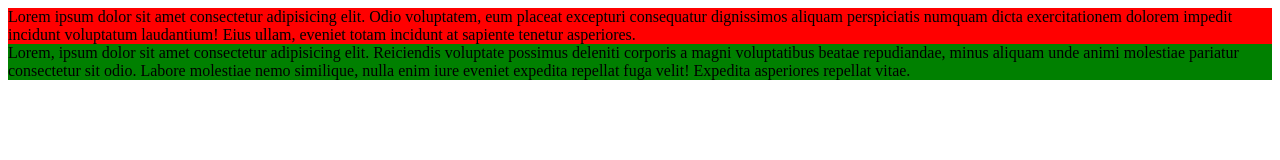
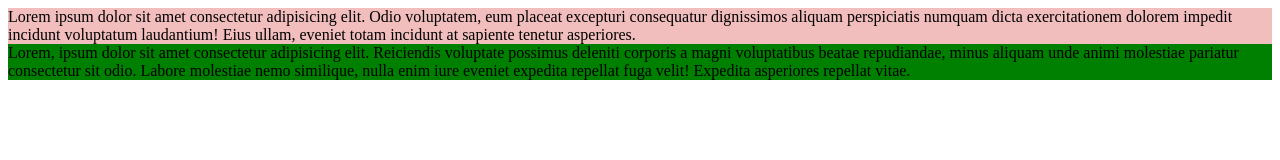
Before and after one commit to anshuman008/Web_Devlopment, a plain HTML site: page CSS_TUT/chapter_2/color.html in a window 1280 px wide. Drawn offline with Linux system fonts and the light colour scheme.

Commit message:
chang to rgb

```diff
--- a/CSS_TUT/chapter_2/style.css
+++ b/CSS_TUT/chapter_2/style.css
@@ -1,5 +1,5 @@
 .red{
-    background-color: red;
+    background-color: rgb(241, 189, 189);
 }
 .green{
     background-color: green;
```
